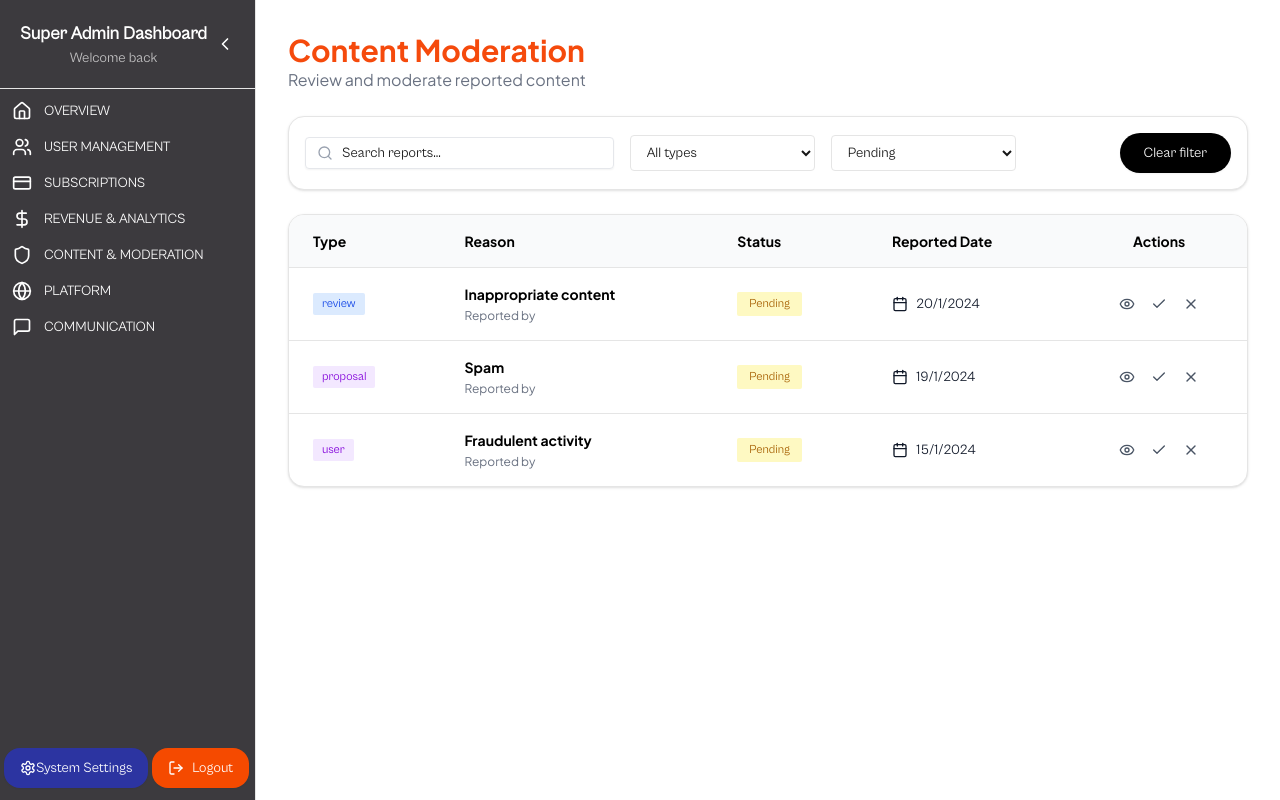
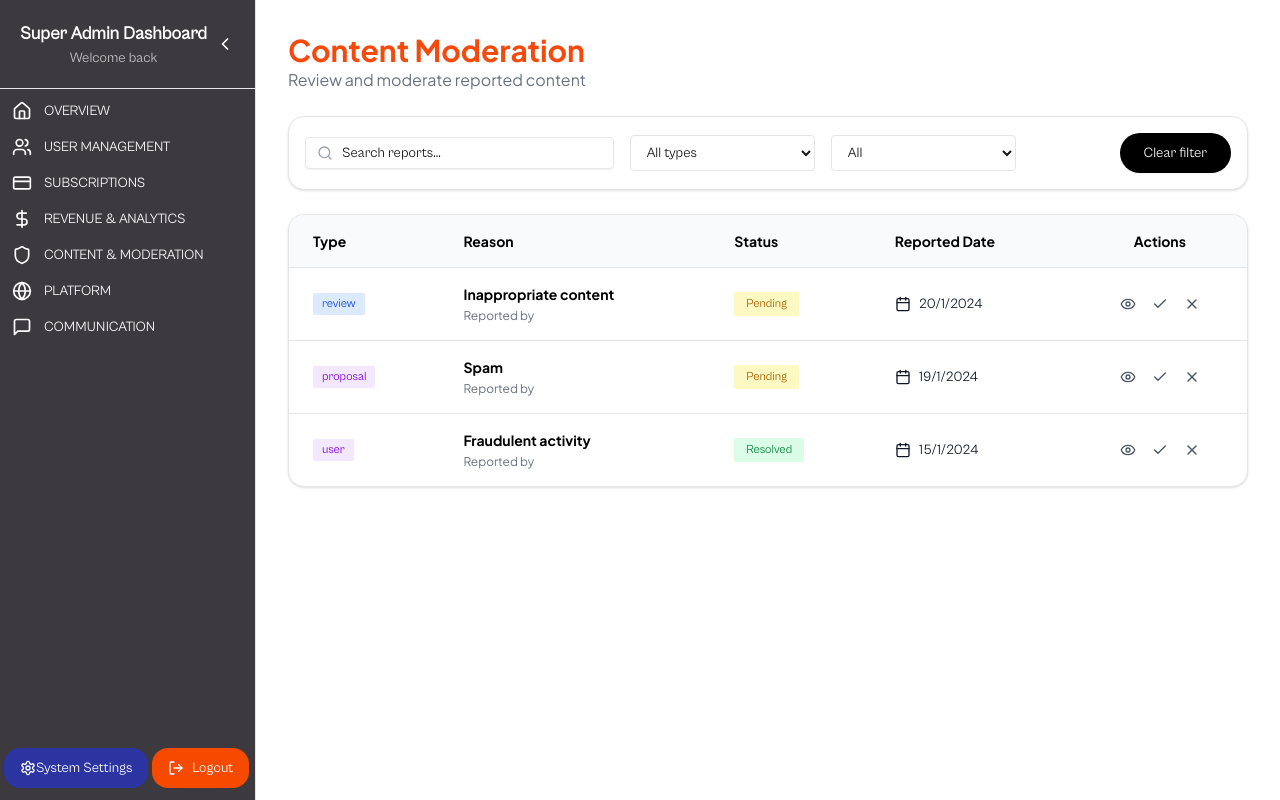
Before and after one commit to sjmedialabs/scout, a Next.js app: page /admin/moderation in a window 1280 px wide. Built offline with nearby package versions, Linux system fonts and the light colour scheme; sample sign-in values are in the browser's storage.

Commit message:
Content Moderation Page Filter Functionalities fixed

```diff
--- a/app/admin/moderation/page.tsx
+++ b/app/admin/moderation/page.tsx
@@ -17,7 +17,7 @@ interface ReportItem {
   id: string;
   type: string;
   reason: string;
-  status: "pending" | "resolved" | "dismissed";
+  status: "all" | "pending" | "resolved" | "dismissed";
   createdAt: string;
   reporter: string;
   itemId: string;
@@ -26,6 +26,11 @@ interface ReportItem {
 export default function ModerationPage() {
   const [reports, setReports] = useState<ReportItem[]>(mockReportedContent);
   const [search, setSearch] = useState("");
+  const [typeFilter, setTypeFilter] = useState("All types");
+  const [statusFilter, setStatusFilter] = useState("All");
+
+  // Get unique types from the reports data
+  const uniqueTypes = Array.from(new Set(reports.map(report => report.type)));
 
   const [openModal, setOpenModal] = useState(false);
 const [selectedReport, setSelectedReport] = useState<ReportItem | null>(null);
@@ -62,12 +67,27 @@ const [selectedReport, setSelectedReport] = useState<ReportItem | null>(null);
     );
   };
 
-  const filteredReports = reports.filter(
-    (r) =>
+  const filteredReports = reports.filter((r) => {
+    const matchesSearch =
       r.reason.toLowerCase().includes(search.toLowerCase()) ||
       r.type.toLowerCase().includes(search.toLowerCase()) ||
-      r.reporter.toLowerCase().includes(search.toLowerCase()),
-  );
+      r.reporter?.toLowerCase().includes(search.toLowerCase());
+
+    const matchesType = typeFilter === "All types" || r.type === typeFilter.toLowerCase();
+
+    const matchesStatus = statusFilter === "All" ? true :
+                         statusFilter === "Pending" ? r.status === "pending" :
+                         statusFilter === "Resolved" ? r.status === "resolved" :
+                         statusFilter === "Dismissed" ? r.status === "dismissed" : true;
+
+    return matchesSearch && matchesType && matchesStatus;
+  });
+
+  const clearFilters = () => {
+    setSearch("");
+    setTypeFilter("All types");
+    setStatusFilter("All");
+  };
 
 
   return (
@@ -95,21 +115,36 @@ const [selectedReport, setSelectedReport] = useState<ReportItem | null>(null);
         />
       </div>
 
-      {/* Type Filter (UI only) */}
-      <select className="w-full lg:w-1/5 border rounded-lg px-3 py-2 text-sm">
+      {/* Type Filter */}
+      <select
+        className="w-full lg:w-1/5 border rounded-lg px-3 py-2 text-sm pr-2"
+        value={typeFilter}
+        onChange={(e) => setTypeFilter(e.target.value)}
+      >
         <option>All types</option>
-        <option>Review</option>
-        <option>Proposal</option>
+        {uniqueTypes.map((type) => (
+          <option key={type} value={type}>
+            {type.charAt(0).toUpperCase() + type.slice(1)}
+          </option>
+        ))}
       </select>
 
-      {/* Status Filter (UI only) */}
-      <select className="w-full lg:w-1/5 border rounded-lg px-3 py-2 text-sm">
+      {/* Status Filter */}
+      <select
+        className="w-full lg:w-1/5 border rounded-lg px-3 py-2 text-sm"
+        value={statusFilter}
+        onChange={(e) => setStatusFilter(e.target.value)}
+      >
+        <option>All</option>
         <option>Pending</option>
         <option>Resolved</option>
         <option>Dismissed</option>
       </select>
 
-      <Button className="lg:ml-auto bg-black text-white rounded-full px-6">
+      <Button
+        className="lg:ml-auto bg-black text-white rounded-full px-6"
+        onClick={clearFilters}
+      >
         Clear filter
       </Button>
     </div>
@@ -158,8 +193,18 @@ const [selectedReport, setSelectedReport] = useState<ReportItem | null>(null);
 
               {/* Status */}
               <td className="px-6 py-4">
-                <span className="inline-flex items-center px-3 py-1 rounded-md text-xs font-medium bg-yellow-100 text-yellow-700">
-                  Pending
+                <span
+                  className={`inline-flex items-center px-3 py-1 rounded-md text-xs font-medium ${
+                    report.status === "pending"
+                      ? "bg-yellow-100 text-yellow-700"
+                      : report.status === "resolved"
+                      ? "bg-green-100 text-green-700"
+                      : report.status === "dismissed"
+                      ? "bg-red-100 text-red-700"
+                      : "bg-gray-100 text-gray-700"
+                  }`}
+                >
+                  {report.status.charAt(0).toUpperCase() + report.status.slice(1)}
                 </span>
               </td>
 
```
